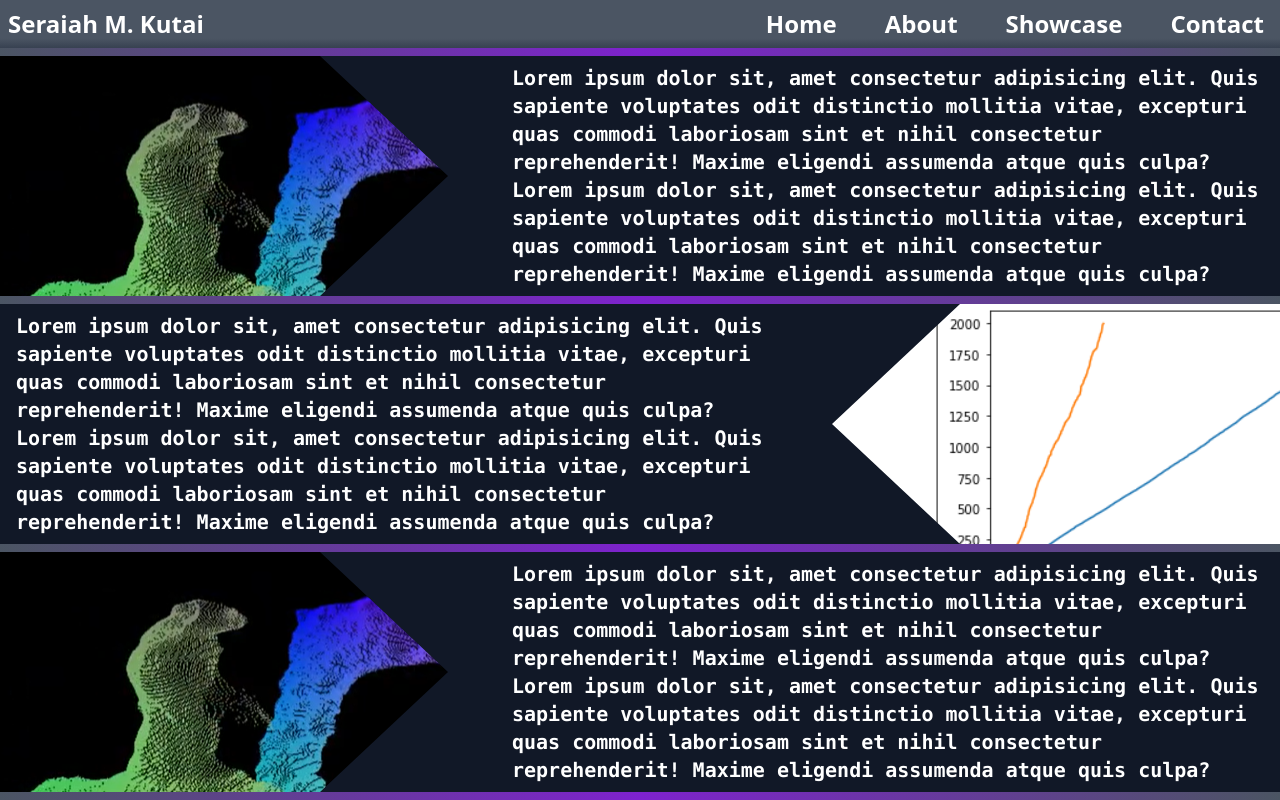
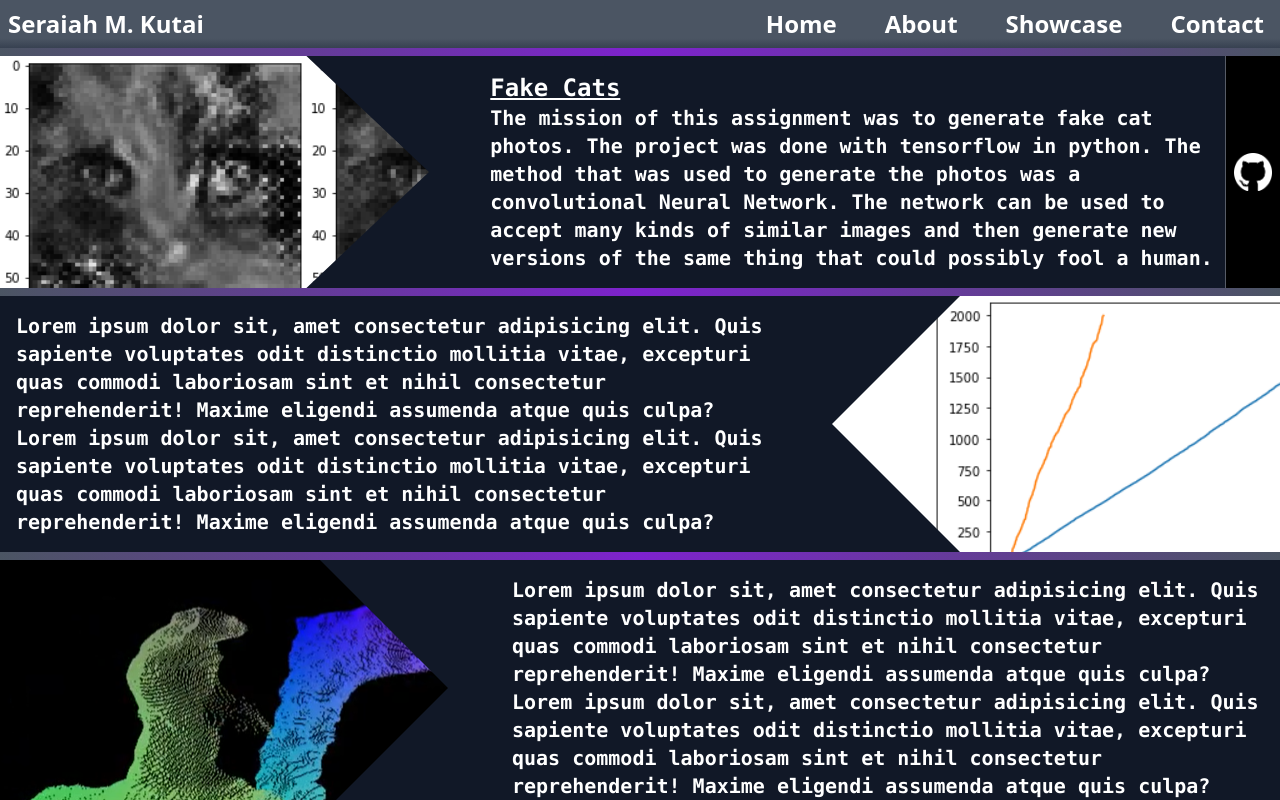
Before and after one commit to SKutai/SKutai.github.io, an Angular app in the folder skutai/: page /showcase in a window 1280 px wide. Built offline with nearby package versions, Linux system fonts and the light colour scheme.

Commit message:
showcase format and github logo

```diff
--- a/skutai/src/app/showcase/showcase.component.html
+++ b/skutai/src/app/showcase/showcase.component.html
@@ -1,11 +1,60 @@
 <div class="w-full h-full space-y-2 pt-2 overflow-y-auto bg-gradient-to-r from-gray-600 via-purple-700 to-gray-600">
+
+    <!-- project -->
+    <div class="flex flex-row w-full fake-cat">
+        <div class="fex flex-col w-full indent-pointing-right bg-gray-900">
+            <div class="grid w-full h-full">
+                <!-- description -->
+                <div class="justify-self-end w-3/5 py-4 pr-2 flex items-center">
+                    <span class="font-bold font-mono text-xl text-white">
+                        <span class="underline text-2xl"> Fake Cats </span> <br>
+                        The mission of this assignment was to generate fake cat photos. The project was done with
+                        tensorflow in python. The method that was used to generate the photos was a convolutional Neural
+                        Network. The network can be used to accept many kinds of similar images and then generate new
+                        versions of the same thing that could possibly fool a human.
+                    </span>
+                </div>
+            </div>
+        </div>
+
+        <div class="flex inset-y-0 px-2 items-center justify-center bg-black">
+            <a target="_blank" href="https://github.com/SKutai/Cats-Pictures" rel="noopener noreferrer">
+                <img src="../../assets/githublogo.png" alt="github Logo" class="w-10">
+            </a>
+        </div>
+
+    </div>
+
+    <!-- project -->
+    <div class="w-full bg-bag-of-words-graph">
+        <div class="w-full indent-pointing-left bg-gray-900">
+            <div class="grid w-full h-full">
+                <!-- description -->
+                <div class="w-3/5 py-4 pl-4 flex items-center">
+                    <span class="font-bold font-mono text-xl text-white">
+                        Lorem ipsum dolor sit, amet consectetur adipisicing elit. Quis sapiente voluptates odit
+                        distinctio
+                        mollitia vitae, excepturi quas commodi laboriosam sint et nihil consectetur reprehenderit!
+                        Maxime
+                        eligendi assumenda atque quis culpa? <br>
+
+                        Lorem ipsum dolor sit, amet consectetur adipisicing elit. Quis sapiente voluptates odit
+                        distinctio
+                        mollitia vitae, excepturi quas commodi laboriosam sint et nihil consectetur reprehenderit!
+                        Maxime
+                        eligendi assumenda atque quis culpa? <br>
+                    </span>
+                </div>
+            </div>
+        </div>
+    </div>
 
     <!-- project -->
     <div class="w-full bg-amp">
         <div class="w-full indent-pointing-right bg-gray-900">
             <div class="grid w-full h-full">
                 <!-- description -->
-                <div class="justify-self-end w-3/5 py-2 pr-2 flex items-center">
+                <div class="justify-self-end w-3/5 py-4 pr-2 flex items-center">
                     <span class="font-bold font-mono text-xl text-white">
                         Lorem ipsum dolor sit, amet consectetur adipisicing elit. Quis sapiente voluptates odit
                         distinctio
@@ -29,7 +78,7 @@
         <div class="w-full indent-pointing-left bg-gray-900">
             <div class="grid w-full h-full">
                 <!-- description -->
-                <div class="w-3/5 py-2 pl-4 flex items-center">
+                <div class="w-3/5 py-4 pl-4 flex items-center">
                     <span class="font-bold font-mono text-xl text-white">
                         Lorem ipsum dolor sit, amet consectetur adipisicing elit. Quis sapiente voluptates odit
                         distinctio
@@ -53,7 +102,7 @@
         <div class="w-full indent-pointing-right bg-gray-900">
             <div class="grid w-full h-full">
                 <!-- description -->
-                <div class="justify-self-end w-3/5 py-2 pr-2 flex items-center">
+                <div class="justify-self-end w-3/5 py-4 pr-2 flex items-center">
                     <span class="font-bold font-mono text-xl text-white">
                         Lorem ipsum dolor sit, amet consectetur adipisicing elit. Quis sapiente voluptates odit
                         distinctio
@@ -77,7 +126,7 @@
         <div class="w-full indent-pointing-left bg-gray-900">
             <div class="grid w-full h-full">
                 <!-- description -->
-                <div class="w-3/5 py-2 pl-4 flex items-center">
+                <div class="w-3/5 py-4 pl-4 flex items-center">
                     <span class="font-bold font-mono text-xl text-white">
                         Lorem ipsum dolor sit, amet consectetur adipisicing elit. Quis sapiente voluptates odit
                         distinctio
@@ -96,58 +145,12 @@
         </div>
     </div>
 
-    <!-- project -->
-    <div class="w-full bg-amp">
-        <div class="w-full indent-pointing-right bg-gray-900">
-            <div class="grid w-full h-full">
-                <!-- description -->
-                <div class="justify-self-end w-3/5 py-2 pr-2 flex items-center">
-                    <span class="font-bold font-mono text-xl text-white">
-                        Lorem ipsum dolor sit, amet consectetur adipisicing elit. Quis sapiente voluptates odit
-                        distinctio
-                        mollitia vitae, excepturi quas commodi laboriosam sint et nihil consectetur reprehenderit!
-                        Maxime
-                        eligendi assumenda atque quis culpa? <br>
-
-                        Lorem ipsum dolor sit, amet consectetur adipisicing elit. Quis sapiente voluptates odit
-                        distinctio
-                        mollitia vitae, excepturi quas commodi laboriosam sint et nihil consectetur reprehenderit!
-                        Maxime
-                        eligendi assumenda atque quis culpa? <br>
-                    </span>
-                </div>
-            </div>
-        </div>
-    </div>
-
-    <!-- project -->
-    <div class="w-full bg-bag-of-words-graph">
-        <div class="w-full indent-pointing-left bg-gray-900">
-            <div class="grid w-full h-full">
-                <!-- description -->
-                <div class="w-3/5 py-2 pl-4 flex items-center">
-                    <span class="font-bold font-mono text-xl text-white">
-                        Lorem ipsum dolor sit, amet consectetur adipisicing elit. Quis sapiente voluptates odit
-                        distinctio
-                        mollitia vitae, excepturi quas commodi laboriosam sint et nihil consectetur reprehenderit!
-                        Maxime
-                        eligendi assumenda atque quis culpa? <br>
-
-                        Lorem ipsum dolor sit, amet consectetur adipisicing elit. Quis sapiente voluptates odit
-                        distinctio
-                        mollitia vitae, excepturi quas commodi laboriosam sint et nihil consectetur reprehenderit!
-                        Maxime
-                        eligendi assumenda atque quis culpa? <br>
-                    </span>
-                </div>
-            </div>
-        </div>
-    </div>
-
-    <div class="w-full py-1 text-center bg-black">
-        <span class="text-white text-3xl font-bold font-mono underline">
-            <a class="hover:text-black hover:bg-white hover:px-2 hover:rounded-lg" href="https://github.com/sKutai/" target="_blank" rel="noopener noreferrer">Check out my code on GitHub!</a>
+    <a class="flex flex-row w-full py-2 items-center justify-center bg-black" target="_blank"
+        href="https://github.com/sKutai/" rel="noopener noreferrer">
+        <img src="../../assets/githublogo.png" alt="github Logo" class="h-10 pr-2 ">
+        <span class="text-white text-4xl font-bold font-mono pt-1">
+            SKutai
         </span>
-    </div>
+    </a>
 
 </div>
```
Also changed, not shown: skutai/src/assets/githublogo.png (added).
